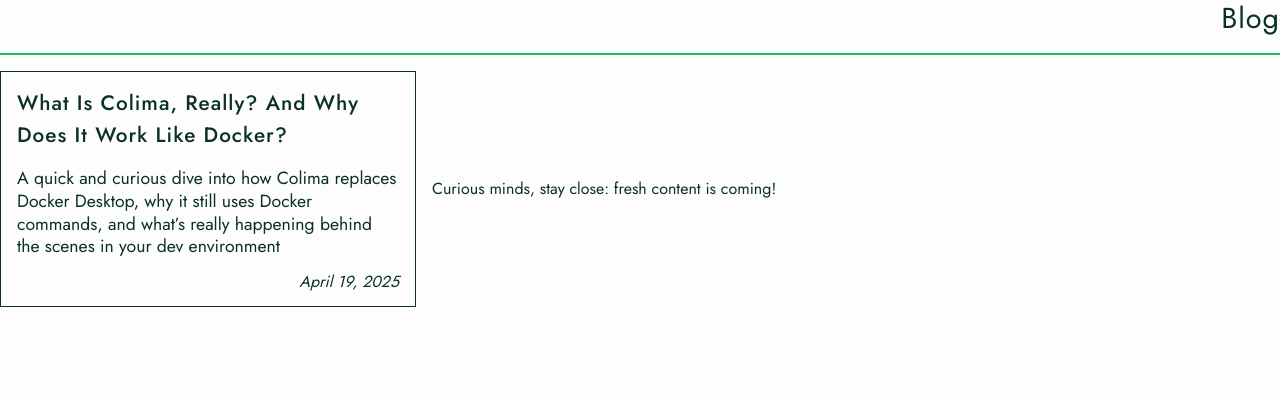
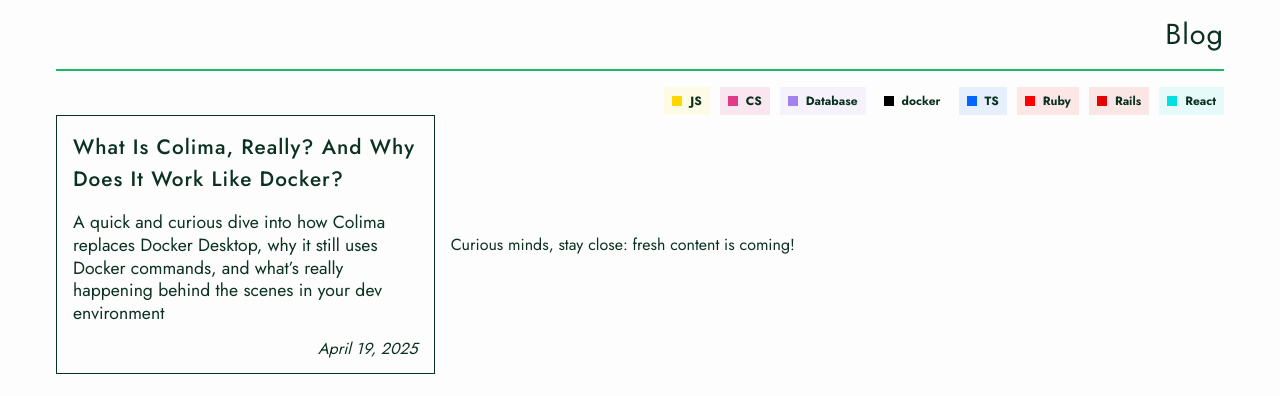
Before and after one commit to JackGarrus/nadyg-website, a Next.js app: page /blog in a window 1280 px wide. Shown: the top 396 px of the page. Built offline with nearby package versions, Linux system fonts and the light colour scheme.

Commit message:
add labels to blog page

```diff
--- a/src/app/blog/Page.module.css
+++ b/src/app/blog/Page.module.css
@@ -1,5 +1,19 @@
+.pageLayout {
+  height: 100%;
+  padding: 1rem;
+}
+
 .pageLayout h1 {
   padding-bottom: 1rem;
+}
+
+.labelContainter {
+  display: flex;
+  width: 100%;
+  flex-wrap: wrap;
+  column-gap: 10px;
+  justify-content: end;
+  row-gap: 10px;
 }
 
 @media screen and (max-width: 1024px) {
@@ -8,3 +22,16 @@
     padding-bottom: 3rem;
   }
 }
+
+@media screen and (max-width: 1200px) {
+  .pageLayout {
+    max-width: 1200px;
+  }
+}
+
+@media screen and (max-width: 1366px) {
+  .pageLayout {
+    width: 1200px;
+    margin: 0 auto;
+  }
+}
--- a/src/app/blog/page.tsx
+++ b/src/app/blog/page.tsx
@@ -1,16 +1,26 @@
 import { BlogPosts } from "@/app/components/posts";
 import t from "@/app/style/typography.module.css";
 import s from "./Page.module.css";
+import Label from "../components/Label";
+import { Topic } from "../types";
 
 export const metadata = {
   title: "Blog",
+  // TODO: change description
   description: "Read my blog.",
 };
 
 export default function Page() {
+  const topics = ["js", "cs", "db", "docker", "ts", "ruby", "ror", "react"];
+
   return (
     <div className={s.pageLayout}>
       <h1 className={t.blogTitle}>Blog</h1>
+      <div className={s.labelContainter}>
+        {topics.map((topic) => (
+          <Label key={topic} topic={topic as Topic} />
+        ))}
+      </div>
       <BlogPosts />
     </div>
   );
--- a/src/app/style/globals.css
+++ b/src/app/style/globals.css
@@ -12,7 +12,7 @@
   font-family: Arial, Helvetica, sans-serif;
   -webkit-font-smoothing: antialiased;
   -moz-osx-font-smoothing: grayscale;
-  height: 100%;
+  height: 100vh;
 }
 
 .theme-transition {
```
